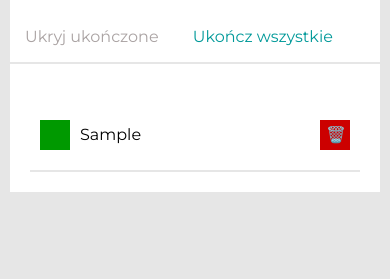
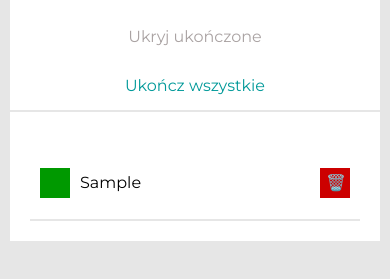
Before and after one commit to adrianplotka/List-to-do, a plain HTML site: page index.html in a window 390 px wide. Both pictures are taken after typing "Sample" into the empty fields and a click on the button "Dodaj zadanie". Shown: the part 399-678 px from the top of the page. Drawn offline with nearby package versions, Linux system fonts and the light colour scheme.

Commit message:
correct buttons : add flex

```diff
--- a/css/section.css
+++ b/css/section.css
@@ -37,6 +37,12 @@
 
 @media(max-width:767px) {
     .section__container {
-        grid-template-columns: 1fr;
+        grid-template-columns: 100% ;
+    }
+
+    .section__button {
+       display: flex;
+       width: 100%;
+       justify-content: center
     }
 }
```
